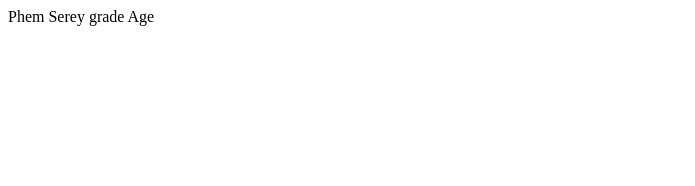
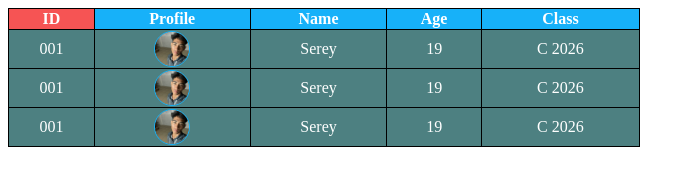
Before and after one commit to Serey002/protect, a plain HTML site: page index.html in a window 1280 px wide. Shown: the whole page, without its empty margins (0-695 px from the left). Drawn offline with Linux system fonts and the light colour scheme.

Commit message:
add text

```diff
--- a/index.html
+++ b/index.html
@@ -1,21 +1,45 @@
 <!DOCTYPE html>
 <html lang="en">
   <head>
-    <meta charset="UTF-8">
-    <meta name="viewport" content="width=device-width, initial-scale=1.0">
+    <meta charset="UTF-8" />
+    <meta name="viewport" content="width=device-width, initial-scale=1.0" />
     <title>Document</title>
+    <link rel="stylesheet" href="./style.css">
   </head>
   <body>
+    <table>
       <thead>
         <tr>
-       <th>Phem Serey</th>
+          <th id="Id">ID</th>
+          <th >Profile</th>
+          <th>Name</th>
+          <th>Age</th>
+          <th>Class</th>
         </tr>
       </thead>
       <tbody>
-    <tr>
-        <td>grade</td>
-        <td>Age</td>
+        <tr class="H">
+          <td>001</td>
+          <td id="im"><img src="./image copy.png" alt=""></td>
+          <td>Serey</td>
+          <td>19</td>
+          <td>C 2026</td>
+        </tr>
+        <tr class="H">
+          <td>001</td>
+          <td id="im"><img src="./image copy.png" alt=""></td>
+          <td>Serey</td>
+          <td>19</td>
+          <td>C 2026</td>
+        </tr>
+        <tr class="H">
+          <td>001</td>
+          <td id="im"><img src="./image copy.png" alt=""></td>
+          <td>Serey</td>
+          <td>19</td>
+          <td>C 2026</td>
         </tr>
       </tbody>
+    </table>
   </body>
 </html>
--- /dev/null
+++ b/style.css
@@ -0,0 +1,41 @@
+
+table,th,td{
+    border: 1px solid black;
+    border-collapse: collapse;
+}
+img{
+    height: 34px;
+    width: 34px;
+    border-radius: 100%;
+    display: flex;
+    align-items: center;
+    margin: auto;
+    border: 1px solid #17b1f9;
+
+}
+table{
+    color: white;
+    width: 50%;
+    background: #4d8081;
+}
+td{
+    text-align: center;
+}
+tr th{
+    background: #17b1f9;
+}
+#Id{
+    background: #f65454;
+}
+/* th:nth-child(1){
+    background: #ee2626;
+} */
+tr:hover{
+    background: #ece81f;
+    color: black;
+    height: 40px;
+}
+td:hover{
+    background: #ee4337;
+    width: 25%;
+}
```
Also changed, not shown: image copy.png (added), image.png (added). Lines whose indentation alone changed are shown as unchanged.
